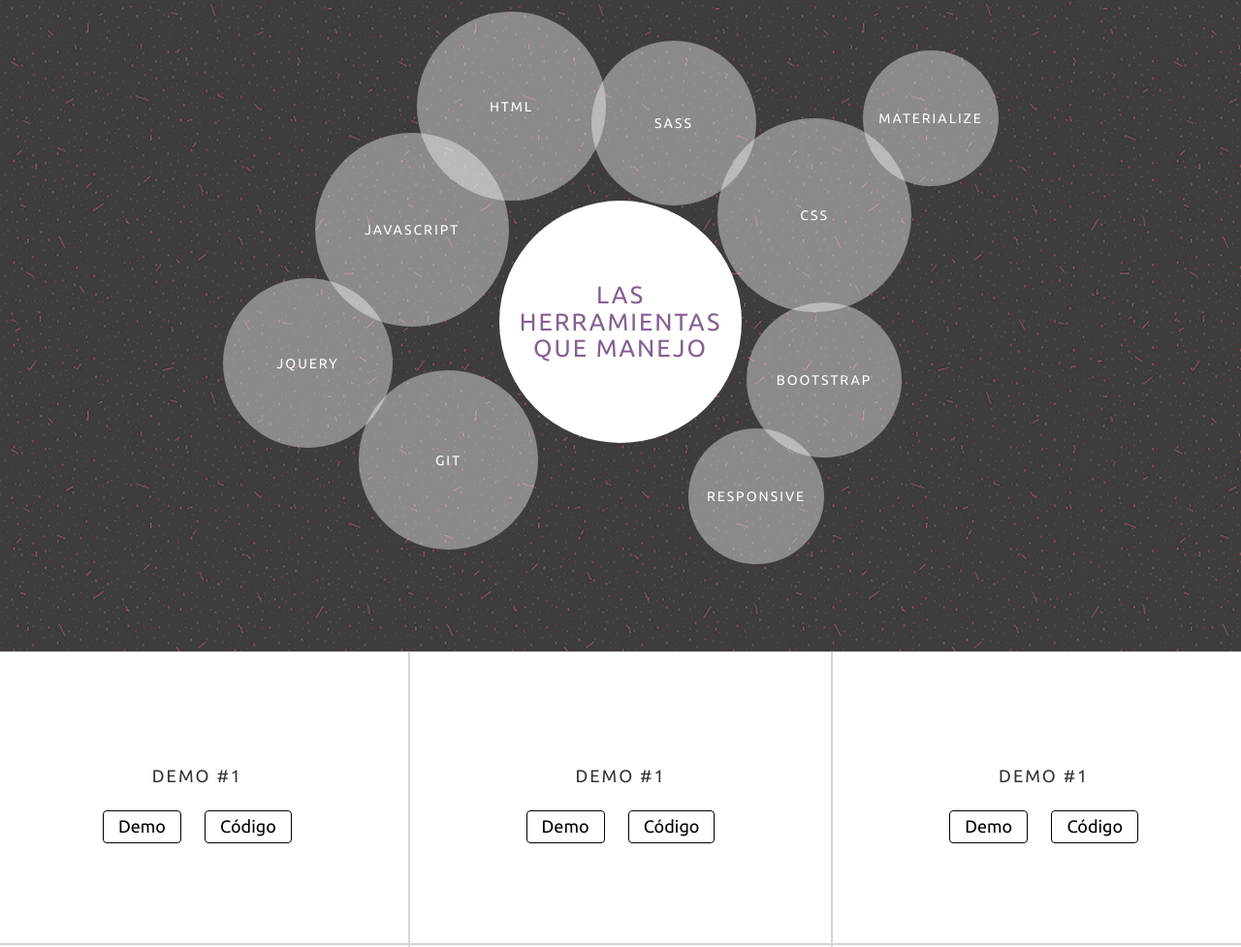
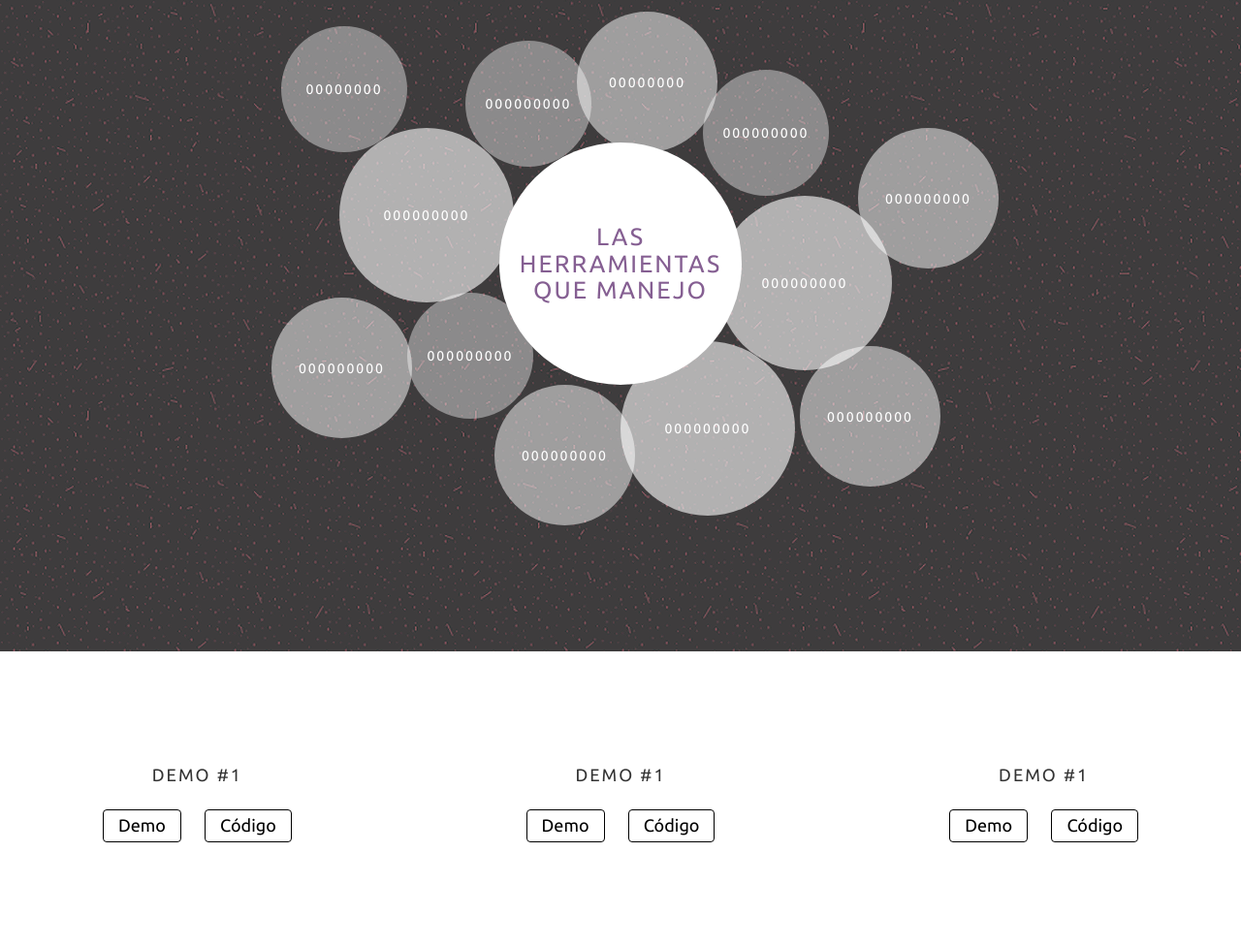
Before and after one commit to jenniferjara/pf-v2, a website: page public/index.html in a window 1280 px wide. Shown: the part 1498-2475 px from the top of the page at 97% size. Drawn offline with Linux system fonts and the light colour scheme.

Commit message:
fix style skills and add overlay demos

```diff
--- a/public/index.html
+++ b/public/index.html
@@ -135,32 +135,41 @@
 						<div class="knowledge_wrap">
 							<h2 class="knowledge_title"><span>Las herramientas que manejo</span></h2>
 							<ul>
-								<li class="option-1">
-									<span>Javascript</span>
+								<li class="option-lg-1">
+									<span>000000000</span>
 								</li>
-								<li class="option-2">
-									<span>html</span>
+								<li class="option-lg-2">
+									<span>000000000</span>
 								</li>
-								<li class="option-3">
-									<span>sass</span>
+								<li class="option-lg-3">
+									<span>000000000</span>
 								</li>
-								<li class="option-4">
-									<span>css</span>
+								<li class="option-md-1">
+									<span>000000000</span>
 								</li>
-								<li class="option-5">
-									<span>jquery</span>
+								<li class="option-md-2">
+									<span>00000000</span>
 								</li>
-								<li class="option-6">
-									<span>git</span>
+								<li class="option-md-3">
+									<span>000000000</span>
 								</li>
-								<li class="option-7">
-									<span>bootstrap</span>
+								<li class="option-md-4">
+									<span>000000000</span>
 								</li>
-								<li class="option-8">
-									<span>materialize</span>
+								<li class="option-md-5">
+									<span>000000000</span>
 								</li>
-								<li class="option-9">
-									<span>responsive</span>
+								<li class="option-sm-1">
+									<span>000000000</span>
+								</li>
+								<li class="option-sm-2">
+									<span>000000000</span>
+								</li>
+								<li class="option-sm-3">
+									<span>000000000</span>
+								</li>
+								<li class="option-sm-4">
+									<span>00000000</span>
 								</li>
 							</ul>
 						</div>
@@ -182,6 +191,7 @@
 								<a href="">Código</a>
 							</div>
 						</div>
+						<div class="demo_bg_overlay"></div>
 					</div>
 				</div>
 				<div class="col-lg-4 col-sm-6 col-xs-12">
@@ -262,13 +272,16 @@
 					</div>
 				</div>
 				<div class="row">
-					<div class="col-xs-12 col-md-4"></div>
+
 					<div class="col-xs-12 col-md-8">
 						<div>
 							<div>
 								<p>Hola de nuevo y gracias por llegar hasta aquí. Espero que te hayas entretenido con este contenido. <br>Si te gusto mi trabajo, mis habilidades (y las que puedo seguir aprendiendo) o las tecnologías que conozco ponte en contacto conmigo, te dejo los medios para que puedas hacerlo. <br> Fue un gusto y hasta pronto!</p>
 							</div>
 						</div>
+					</div>
+					<div class="col-md-offset-7 col-md-5 col-xs-12">
+						<p>Lorem ipsum dolor sit amet, consectetur adipisicing elit. Animi architecto consequuntur distinctio dolor dolorem earum excepturi illum, ipsam ipsum laborum nostrum numquam odit officia praesentium ratione reprehenderit sit sunt suscipit.</p>
 					</div>
 				</div>
 			</div>
--- a/src/sass/_demos.scss
+++ b/src/sass/_demos.scss
@@ -2,7 +2,6 @@
 
     div[class^="col-"], div[class*='col-'] {
       padding: 0;
-      border: 1px solid rgba(88, 87, 88, 0.25);
       margin: 0;
     }
 
@@ -42,6 +41,14 @@
           }
         }
       }
+
+      .demo_bg_overlay {
+        position: absolute;
+        top: 0;
+        left: 0;
+        width: 100%;
+        height: 100%;
+      }
     }
 }
 
--- a/src/sass/_skills.scss
+++ b/src/sass/_skills.scss
@@ -13,7 +13,7 @@
 			width: 250px;
 			height: 250px;
 			left: 50%;
-			top: 50%;
+			top: 40%;
 			bottom: auto;
 			right: auto;
 			transform: translateX(-50%) translateY(-50%);
@@ -73,63 +73,69 @@
 			max-width: 600px;
 			height: 600px;
 
-			ul li[class^="option-"], ul li[class*="option-"] {
-				background-color: rgba(255,255,255,0.4);
+			ul li[class^="option-lg-"], ul li[class*="option-lg-"] {
+				background-color: rgba(255,255,255,0.6);
+				width: 180px;
+				height: 180px;
+			}
+			ul li.option-lg-1 {
+				top: 120px;
+				left: 10px;
+			}
+			ul li.option-lg-2 {
+				top: 190px;
+				right: 20px;
+			}
+			ul li.option-lg-3 {
+				right: 120px;
+				bottom: 80px;
+			}
+			ul li[class^="option-md-"], ul li[class*="option-md-"] {
+				background-color: rgba(255,255,255,0.5);
+				width: 145px;
+				height: 145px;
+			}
+			ul li.option-md-1 {
+				bottom: 160px;
+				left: -60px;
+			}
+			ul li.option-md-2 {
+				right: 200px;
+				top: 0px;
+			}
+			ul li.option-md-3 {
+				bottom: 70px;
+				left: 170px;
+			}
+			ul li.option-md-4 {
+				right: -90px;
+				top: 20%;
+			}
+			ul li.option-md-5 {
+				right: -30px;
+				bottom: 110px;
 			}
 
-			ul li.option-1 {
-				width: 200px;
-				height: 200px;
-				top: 125px;
-				left: -15px;
+			ul li[class^="option-sm-"], ul li[class*="option-sm-"] {
+				background-color: rgba(255,255,255,0.4);
+				width: 130px;
+				height: 130px;
 			}
-			ul li.option-2 {
-				width: 195px;
-				height: 195px;
-				top: 0;
-				left: 90px;
+			ul li.option-sm-1 {
+				bottom: 180px;
+				left: 80px;
 			}
-			ul li.option-3 {
-				width: 170px;
-				height: 170px;
-				left: 45%;
+			ul li.option-sm-2 {
 				top: 30px;
+				left: 140px;
 			}
-			ul li.option-4 {
-				width: 200px;
-				height: 200px;
-				right: 0;
-				top: 110px;
+			ul li.option-sm-3 {
+				right: 85px;
+				top: 60px;
 			}
-			ul li.option-5 {
-				width: 175px;
-				height: 175px;
-				bottom: 150px;
-				left: -110px;
-			}
-			ul li.option-6 {
-				width: 185px;
-				height: 185px;
-				left: 30px;
-				bottom: 45px;
-			}
-			ul li.option-7 {
-				width: 160px;
-				height: 160px;
-				right: 10px;
-				top: 50%;
-			}
-			ul li.option-8 {
-				width: 140px;
-				height: 140px;
-				right: -90px;
-				top: 40px;
-			}
-			ul li.option-9 {
-				width: 140px;
-				height: 140px;
-				right: 90px;
-				bottom: 30px;
+			ul li.option-sm-4 {
+				left: -50px;
+				top: 15px;
 			}
 		}
 	}
```
Also changed, not shown: public/assets/css/public.css. Lines whose indentation alone changed are shown as unchanged.
